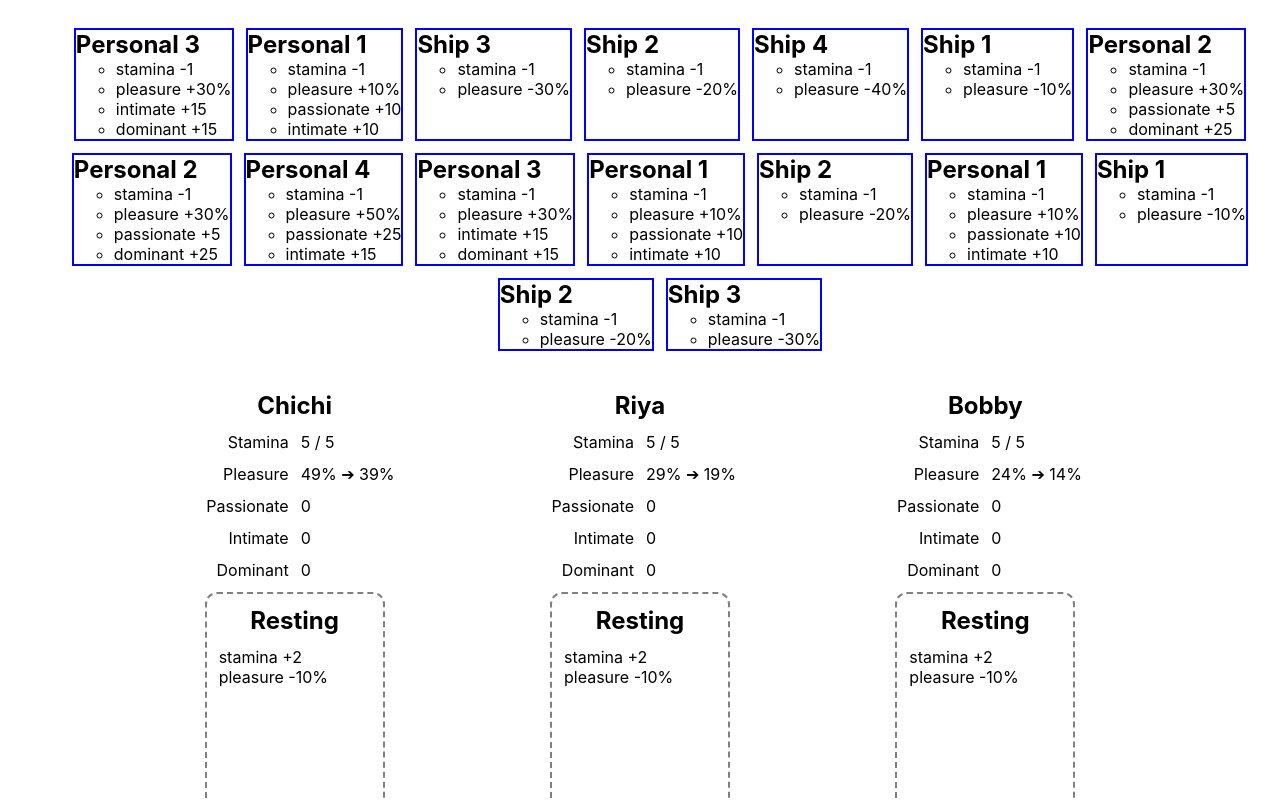
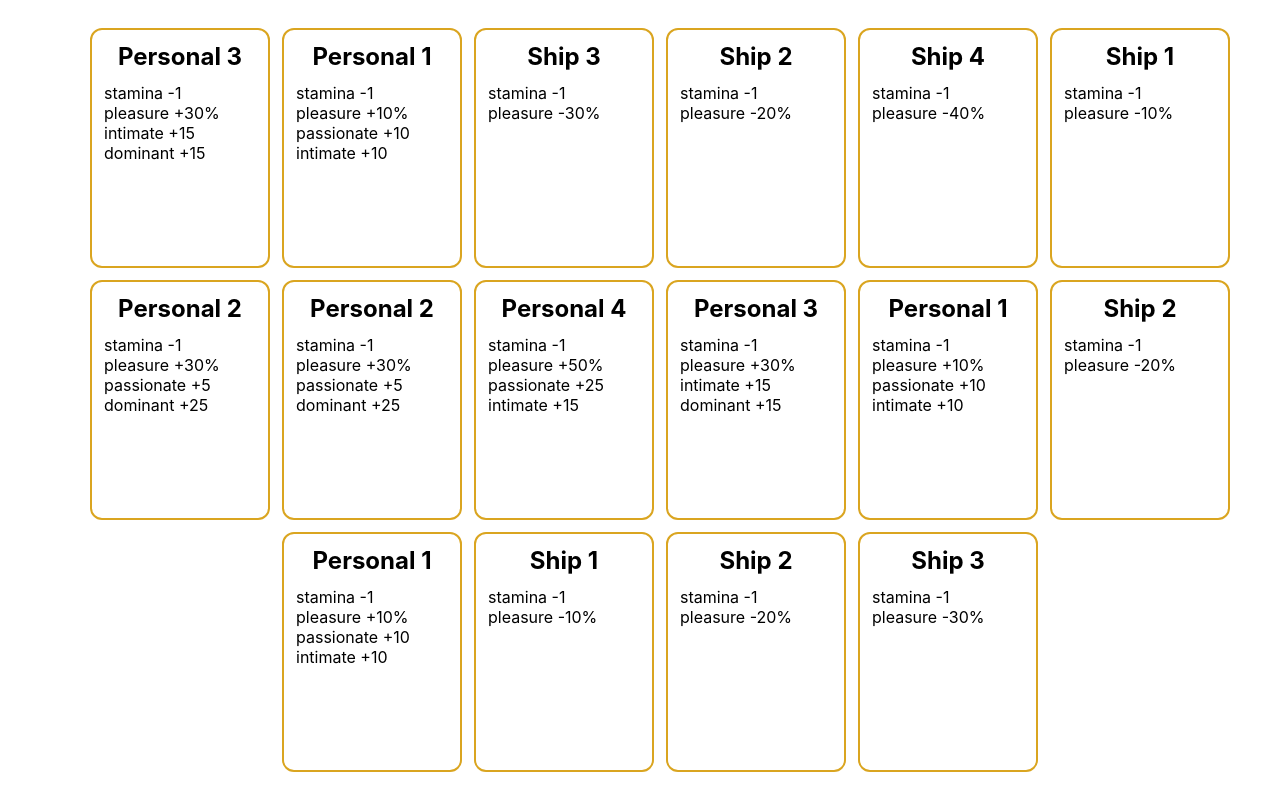
Before and after one commit to MrHands/task-gameplay, a React (Create React App) app: page / in a window 1280 px wide. Both pictures are taken after a click on the button "START GAME". Shown: the top 800 px of the page. Built offline with nearby package versions, Linux system fonts and the light colour scheme.

Commit message:
Improve task rendering.

```diff
--- a/src/components/Task.css
+++ b/src/components/Task.css
@@ -1,3 +1,29 @@
 .o-task {
-	border: 2px solid blue;
+	display: grid;
+	grid-template-areas:
+		'title    '
+		'effects  ';
+	grid-template-rows:
+		min-content
+		1fr;
+	gap: 12px;
+	max-width: 180px;
+	min-height: 240px;
+	aspect-ratio: 240/320;
+	padding: 12px;
+	border: 2px solid goldenrod;
+	border-radius: 12px;
+	cursor: move;
 }
+
+.o-task__title {
+	grid-area: title;
+	text-align: center;
+}
+
+.o-task__effects {
+	grid-area: effects;
+	list-style: none;
+	margin: 0;
+	padding: 0;
+}
```
